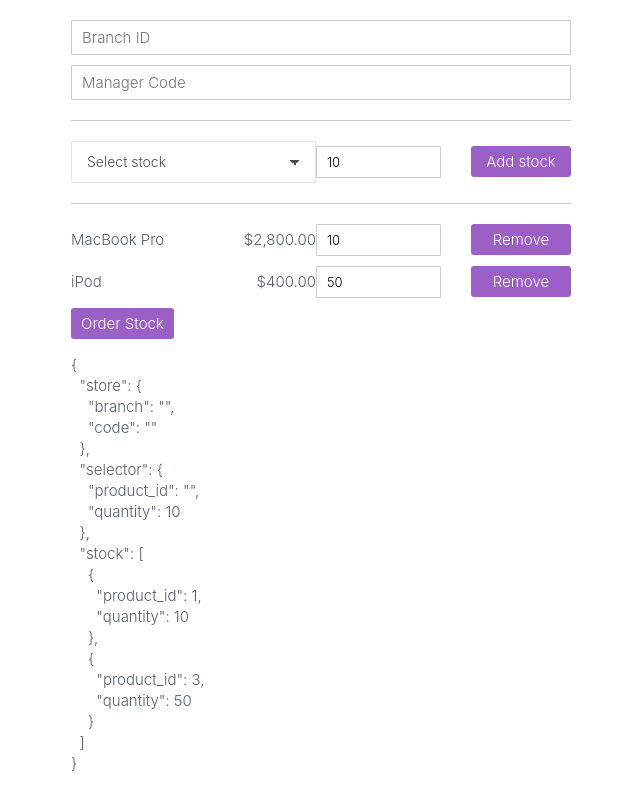
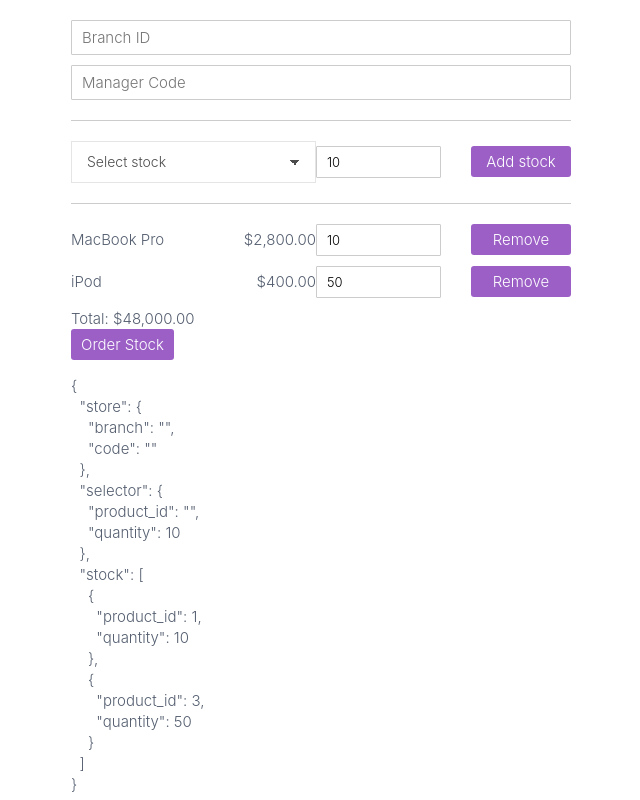
Before and after one commit to cyrilledjdj/angular-pro-src, an Angular app: page / in a window 1280 px wide. Shown: the whole page, without its empty margins (319-959 px from the left). Built offline with nearby package versions, Linux system fonts and the light colour scheme; data requests are answered from the project's data file.

Commit message:
subscribing to the valueChanges Observable

```diff
--- a/src/app/stock-inventory/containers/stock-inventory/stock-inventory.component.html
+++ b/src/app/stock-inventory/containers/stock-inventory/stock-inventory.component.html
@@ -6,6 +6,9 @@
         <stock-products [parent]="form" (removed)=removeStock($event)
             [map]="productMap">
         </stock-products>
+        <div class="stock-inventory__price">
+            Total: {{total | currency : 'USD'}}
+        </div>
         <div class="stock-inventory__buttons">
             <button type="submit" [disabled]=form.invalid>Order Stock</button>
         </div>
--- a/src/app/stock-inventory/containers/stock-inventory/stock-inventory.component.ts
+++ b/src/app/stock-inventory/containers/stock-inventory/stock-inventory.component.ts
@@ -13,6 +13,7 @@
 
   products: Product[];
   productMap: Map<number, Product>;
+  total: number;
 
   form: FormGroup = this.fb.group({
     store: this.fb.group({
@@ -37,7 +38,16 @@
       this.productMap = new Map<number, Product>(myMap);
       this.products = products;
       cart.forEach(item => this.addStock(item));
+      this.calculateTotal(this.form.get('stock').value);
+      this.form.get('stock').valueChanges.subscribe(value => this.calculateTotal(value));
     });
+  }
+
+  calculateTotal(value: Item[]) {
+    this.total = value.reduce((prev, next) => {
+      return prev + next.quantity * this.productMap.get(next.product_id).price;
+    }, 0);
+
   }
 
   createStock(stock) {
```
